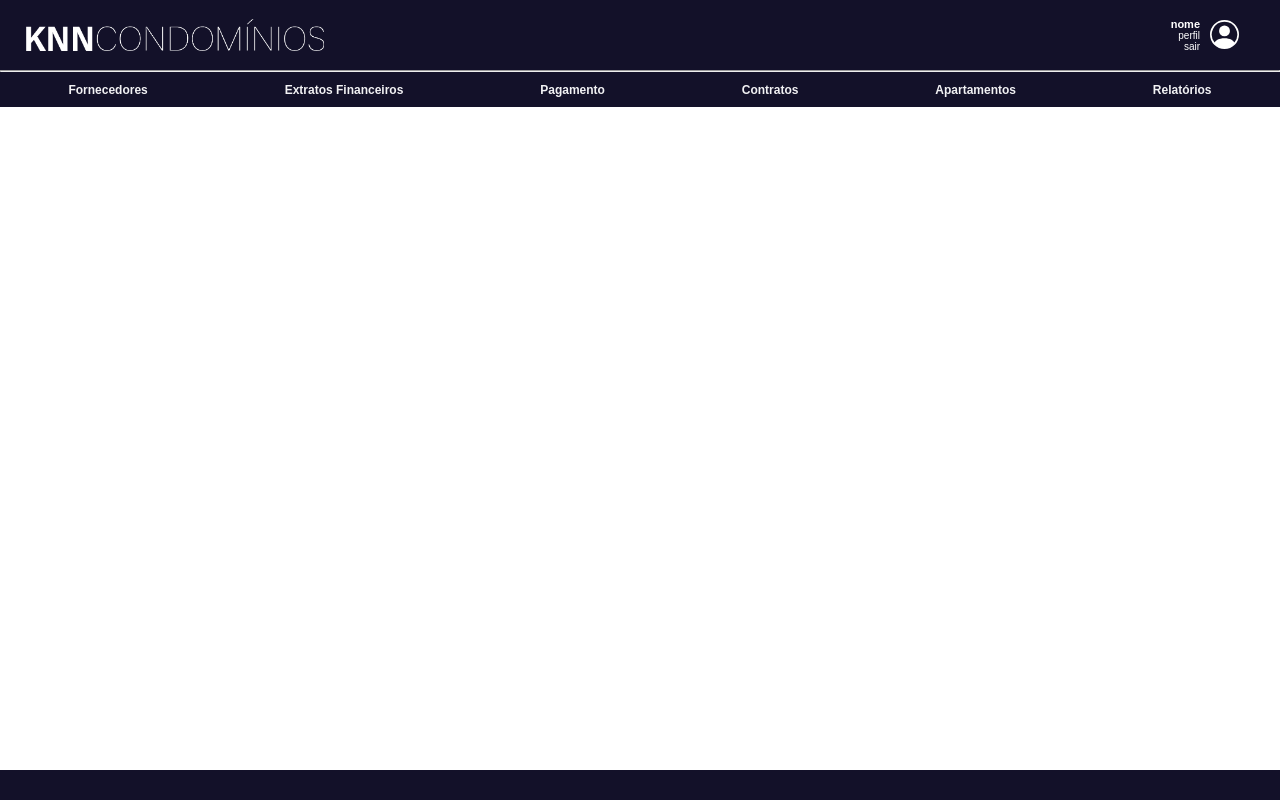
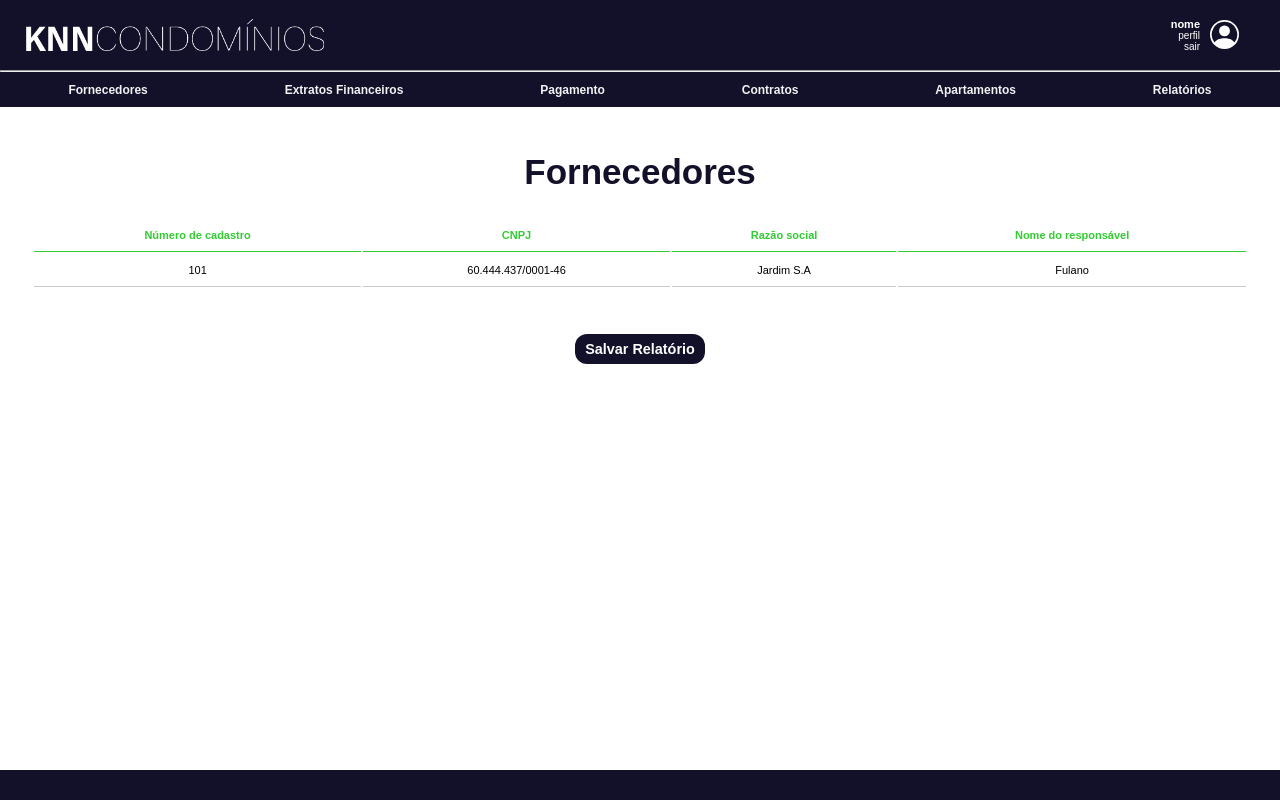
Before and after one commit to matheuspmbarcellos/KnnSystem, a React (Create React App) app in the folder frontend/: page /RelatorioFornecedores in a window 1280 px wide. Built offline with nearby package versions, Linux system fonts and the light colour scheme.

Commit message:
Relatórios Apt + Fornecedores

```diff
--- a/frontend/src/pages/Relatorios/RelatorioApts/index.js
+++ b/frontend/src/pages/Relatorios/RelatorioApts/index.js
@@ -1,4 +1,4 @@
-import { RelatoriosContainer, Resultado } from "./styles";
+import { RelatoriosContainer, Resultado } from "../styles";
 import Button from "../../../components/Button/Button";
 
 const RelatorioApt = () => {
--- a/frontend/src/pages/Relatorios/RelatorioApts/styles.js
+++ /dev/null
@@ -1,52 +0,0 @@
-import styled from "styled-components";
-
-export const RelatoriosContainer = styled.div`
-width: 100%;
-height: 100%;
-display: flex;
-flex-direction: column;
-align-items: center;
-
-}
-
-h1 {
-    font-size: 35px;
-    color: #131129;
-    margin: 45px 10px 25px 10px;
-}
-`
-
-export const Resultado = styled.table`
-    width: 95%;
-    margin-bottom: 30px;
-
-    th {
-        text-align: center;
-        font-weight: bold;
-        font-size: 11px;
-        color: limegreen;
-        padding: 10px;
-        border-bottom: solid 1px limegreen;
-    }
-
-
-    td {
-        text-align: center;
-        padding: 10px;
-        font-size: 11px;
-        font-weight: 100;
-        border-bottom: solid 1px #cacaca;
-    }
-
-`
-
-export const ButtonContainer = styled.div`
-width: 60%;
-display: flex;
-justify-content: center;
-flex-direction: row;
-margin: 30px 10px 10px 10px;
-
-}
-
-`
--- /dev/null
+++ b/frontend/src/pages/Relatorios/RelatorioFornecedores/index.js
@@ -0,0 +1,29 @@
+import { RelatoriosContainer, Resultado } from "../styles"
+import Button from "../../../components/Button/Button";
+
+const RelatorioFornecedores = () => {
+  return (
+    <RelatoriosContainer>
+        <h1>Fornecedores</h1>
+        <Resultado>
+        <thead>
+          <tr>
+          <th>Número de cadastro</th>
+          <th>CNPJ</th>
+          <th>Razão social</th>
+          <th>Nome do responsável</th>
+          </tr>
+        </thead>
+        <tbody>
+          <td>101</td>
+          <td>60.444.437/0001-46</td>
+          <td>Jardim S.A</td>
+          <td>Fulano</td>
+        </tbody>
+      </Resultado>
+      <Button>Salvar Relatório</Button>
+    </RelatoriosContainer>
+  )
+}
+
+export default RelatorioFornecedores;
--- a/frontend/src/pages/Relatorios/index.js
+++ b/frontend/src/pages/Relatorios/index.js
@@ -8,7 +8,7 @@ const Relatorios = () => {
         <ButtonContainer>
           <Button as="a" href="./RelatorioApt">Apartamentos</Button>
           <Button>Boletos em aberto</Button>
-          <Button>Fornecedores ativos</Button>
+          <Button as="a" href="./RelatorioFornecedores">Fornecedores ativos</Button>
         </ButtonContainer>
         <ButtonContainer>
           <Button>Despesas por competência</Button>
--- a/frontend/src/pages/Relatorios/styles.js
+++ b/frontend/src/pages/Relatorios/styles.js
@@ -1,5 +1,16 @@
 import styled from "styled-components";
 
+
+export const ButtonContainer = styled.div`
+width: 60%;
+display: flex;
+justify-content: center;
+flex-direction: row;
+margin: 30px 10px 10px 10px;
+
+}
+
+`
 export const RelatoriosContainer = styled.div`
 width: 100%;
 height: 100%;
@@ -12,17 +23,30 @@ align-items: center;
 h1 {
     font-size: 35px;
     color: #131129;
-    margin: 45px 10px 10px 10px;
+    margin: 45px 10px 25px 10px;
 }
 `
 
-export const ButtonContainer = styled.div`
-width: 60%;
-display: flex;
-justify-content: center;
-flex-direction: row;
-margin: 30px 10px 10px 10px;
+export const Resultado = styled.table`
+    width: 95%;
+    margin-bottom: 30px;
 
-}
+    th {
+        text-align: center;
+        font-weight: bold;
+        font-size: 11px;
+        color: limegreen;
+        padding: 10px;
+        border-bottom: solid 1px limegreen;
+    }
+
+
+    td {
+        text-align: center;
+        padding: 10px;
+        font-size: 11px;
+        font-weight: 100;
+        border-bottom: solid 1px #cacaca;
+    }
 
 `
--- a/frontend/src/routes/index.jsx
+++ b/frontend/src/routes/index.jsx
@@ -15,6 +15,7 @@ import CadastrarContrato from '../pages/Contratos/Cadastrar'
 import Apartamentos from '../pages/Apartamentos';
 import Relatorios from '../pages/Relatorios';
 import RelatorioApt from '../pages/Relatorios/RelatorioApts';
+import RelatorioFornecedores from '../pages/Relatorios/RelatorioFornecedores';
 import DetalharFornecedor from '../pages/Fornecedores/Detalhar';
 import AlterarFornecedor from '../pages/Fornecedores/Alterar';
 import InativarFornecedor from '../pages/Fornecedores/Inativar';
@@ -42,6 +43,7 @@ const MainRoutes = () => {
             <Route path="/Apartamentos" element={<Apartamentos />} />
             <Route path="/Relatorios" element={<Relatorios />} />
             <Route path="/RelatorioApt" element={<RelatorioApt />} />
+            <Route path="/RelatorioFornecedores" element={<RelatorioFornecedores />} />
 
         </Routes>
     )
```
